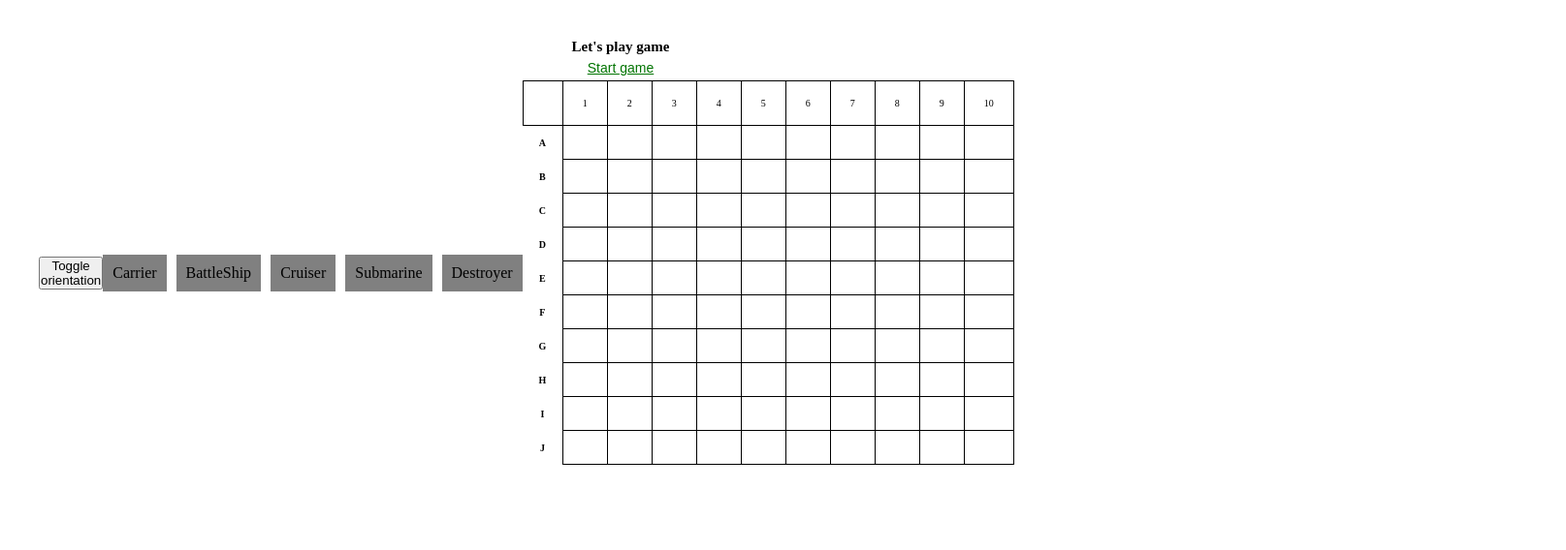
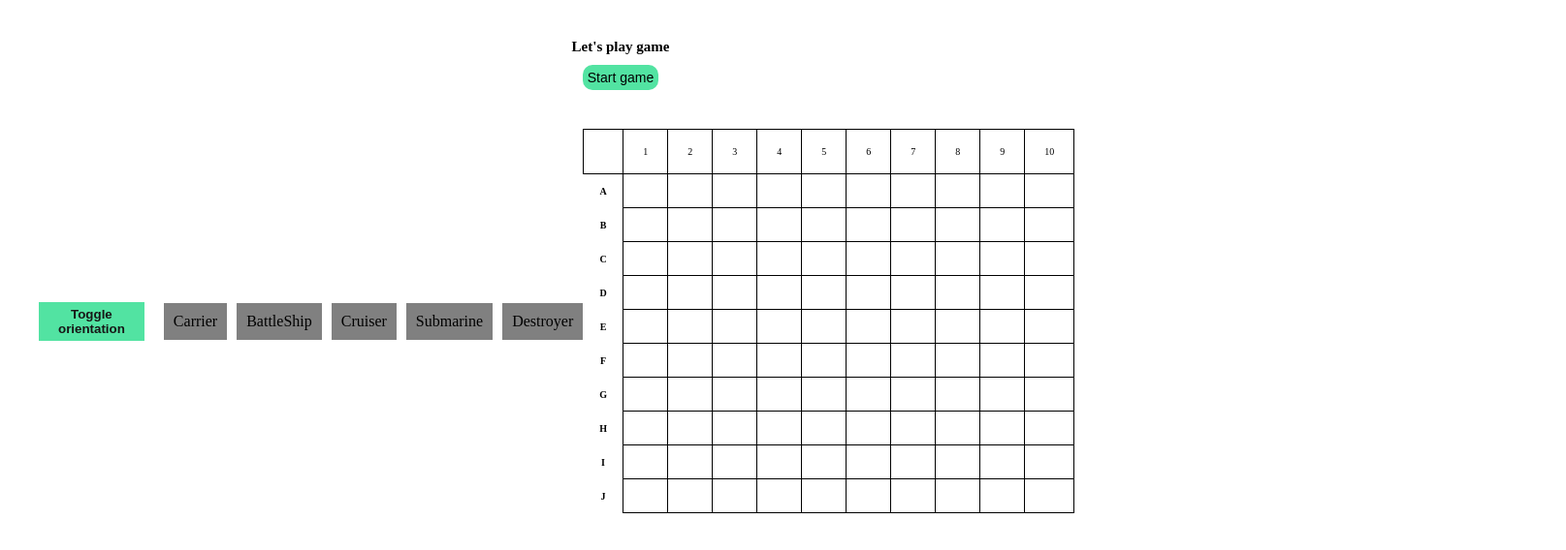
Before and after one commit to Olayinka-2/BattleShip, a website built with webpack: page src/template.html in a window 1280 px wide. Both pictures are taken after a click on the button "Player vs Player". Shown: the whole page at 97% size, 1615 px wide, since content can reach past the window. Built offline with nearby package versions, Linux system fonts and the light colour scheme.

Commit message:
fix: remove code that interrupts starting process

```diff
--- a/src/battleDisplay.js
+++ b/src/battleDisplay.js
@@ -55,6 +55,7 @@ function startPlaying() {
   document.querySelector(".automated-player").style.visibility = 'visible';
   enableAllCells();
   document.querySelector("#startGame").style.display = "none";
+  document.querySelector("#toggle-orientation").style.visibility = "hidden";
   document.querySelector("#playerTurn").innerText = "Player 1's turn";
 }
 
@@ -164,37 +165,40 @@ function createAndAppendTable(parentSelector, playerId) {
 }
 
 function createTable(playerId) {
-  const table = document.createElement('table');
-  const tbody = document.createElement('tbody');
+  const table = document.createElement('table'); // Create the table element
+  const tbody = document.createElement('tbody'); // Create the table body
 
+  // Create the header row for column numbers
   const headerRow = document.createElement('tr');
-  headerRow.appendChild(document.createElement('td'));
+  headerRow.appendChild(document.createElement('td')); // Empty corner cell
   for (let i = 1; i <= 10; i++) {
     const cell = document.createElement('td');
-    cell.textContent = i;
+    cell.textContent = i; // Column number
     headerRow.appendChild(cell);
   }
-  table.appendChild(headerRow);
+  table.appendChild(headerRow); // Append header row to the table
 
-  const rows = 'ABCDEFGHIJ';
+  const rows = 'ABCDEFGHIJ'; // Define row labels (A to J)
   rows.split('').forEach((row, i) => {
-    const rowElement = document.createElement('tr');
-    const rowHeader = document.createElement('th');
+    const rowElement = document.createElement('tr'); // Create a row
+    const rowHeader = document.createElement('th'); // Row header cell
     rowHeader.scope = 'row';
-    rowHeader.textContent = row;
-    rowElement.appendChild(rowHeader);
+    rowHeader.textContent = row; // Set row label (A, B, C, etc.)
+    rowElement.appendChild(rowHeader); // Add row label to the row
 
     for (let j = 1; j <= 10; j++) {
-      const cell = document.createElement('td');
-      cell.id = `${playerId}-${row}${j}`;
-      rowElement.appendChild(cell);
+      const cell = document.createElement('td'); // Create a table cell
+      cell.id = `${playerId}-${row}${j}`; // Assign unique ID to the cell
+      rowElement.appendChild(cell); // Add cell to the row
     }
-    tbody.appendChild(rowElement);
+
+    tbody.appendChild(rowElement); // Append row to the table body
   });
 
-  table.appendChild(tbody);
-  addDragAndDrop();
-  return table;
+  table.appendChild(tbody); // Append the body to the table
+
+  addDragAndDrop(); // Enable drag-and-drop functionality
+  return table; // Return the complete table
 }
 
 function isGameOver(player) {
@@ -234,10 +238,6 @@ function dropShip(event) {
 
   orientation = document.querySelector(`#${targetID}`).dataset.orientation;
 
-  // if (!isValidPlacement(coord, orientation, length)) {
-  //   return; // Prevent invalid placement
-  // }
-
   let placed = player1.board.placeShip(coord, orientation, targetID);
   if(placed) {
     colors(coord, orientation, length, targetID, 'P1');
@@ -246,9 +246,6 @@ function dropShip(event) {
     lastPlacedTableCell = targetCell; // Update the reference
     player1.board.printGameBoard();
   }
-  // colors(coord, orientation, length, targetID, 'P1');
-
-  // Apply colors and update state
 }
 
 
--- a/src/battleScript.js
+++ b/src/battleScript.js
@@ -88,45 +88,6 @@ class GameBoard {
       };
    }
 
-   // placeShip(coordinates, orientation, shipType) {
-   //    let ship =this.#getShipType(shipType);
-   //    if(!ship) return false;
-
-   //    let {row, col} = this.#parseCoordinates(coordinates);
-
-   //    if(
-   //       (orientation === 'horizontal' && col + ship.length > 10) ||
-   //       (orientation === 'vertical' && row + ship.length > 10)
-   //    ) {
-   //       return false;
-   //    }
-
-   //    // let targetArray = this.board[row];
-
-   //    for(let i = 0; i < Number(ship.length); i++) {
-   //       const targetRow = orientation === 'horizontal' ? row : row + i;
-   //       const targetCol = orientation === 'horizontal' ? col + i : col;
-
-   //       if(this.board[targetRow] && this.board[targetRow][targetCol] !== null) {
-   //          console.log('Space occupied already');
-   //          return false;;
-   //       }
-   //    }
-
-   //       for(let i = 0; i < ship.length; i++) {
-   //          if(orientation == 'horizontal') {
-   //             console.log(this.board[row][col + i]);
-   //             console.log(row);
-   //             console.log(col);
-   //             this.board[row][col + i] = ship.name.slice(0, 2);
-   //          } else if(orientation == 'vertical') {
-   //             this.board[row + i][col] = ship.name.slice(0, 2);
-   //          }
-   //       }
-   //       this.ships.push(ship);
-   //       return true;
-   // }
-
    placeShip(coordinates, orientation, shipType) {
       const ship = this.#getShipType(shipType);
       if (!ship) return false;
@@ -140,7 +101,7 @@ class GameBoard {
       }
 
       if (row < 0 || row >= this.board.length || col < 0 || col >= this.board[0].length) {
-         console.error("Invalid coordinates provided. Ship placement out of bounds.");
+         // alert("Invalid coordinates provided. Ship placement out of bounds.");
          return false;
        }
 
@@ -167,7 +128,6 @@ class GameBoard {
 
    isAllSunk() {
       const allSunk = this.ships.every(ship => ship.isSunk());
-      console.log("All ships sunk:", allSunk);
       return allSunk;
    }
 
@@ -178,13 +138,11 @@ class GameBoard {
       let targetBox = this.board[row][col] ;
 
       if (targetBox === 'H' || targetBox === 'X') {
-         console.log("Already attacked this cell.");
          return;
       }
 
       if (targetBox === null) {
          this.board[row][col] = 'X';
-         console.log("Miss! No ship at this location.");
          return;
       }
 
@@ -192,39 +150,34 @@ class GameBoard {
 
          if(targetShip) {
             targetShip.hit();
-            console.log('hit');
             this.board[row][col] = 'H';
-            if(targetShip.isSunk()) {
-               console.log(`${targetShip.name} is sunk!`);
-            }
          } else {
-            console.error("Error: Could not find a ship for this attack.");
             return;
          }
    }
 
-    // Pretty print function
    printGameBoard() {
-      const rows = 'ABCDEFGHIJ';  // Rows labeled A-J
-      const columns = Array.from({ length: 10 }, (_, i) => i + 1); // Columns labeled 0-9
+      const rows = 'ABCDEFGHIJ'; // Rows labeled A-J
+      const columns = Array.from({ length: 10 }, (_, i) => i + 1); // Columns labeled 1-10
 
-      // Create header row
-      let boardString = '   ' + columns.map(col => col.toString().padStart(2, ' ')).join(' ') + '\n';
+      // Create header with column numbers outside the board
+      let boardString = '     ' + columns.map(col => col.toString().padStart(2, ' ')).join(' ') + '\n';
 
       // Loop through each row to build the board display
       for (let i = 0; i < rows.length; i++) {
-         const rowLabel = rows[i];
-         let rowString = rowLabel + ' |';  // Row label
+          const rowLabel = rows[i]; // Row label (e.g., A, B, C...)
+          let rowString = `${rowLabel}   `; // Align row label outside the board
 
-         for (let j = 0; j < columns.length; j++) {
-            const cell = this.board[i][j];
-            rowString += ` ${cell ? cell : '.'} |`;  // Show ship or empty cell
-         }
-         boardString += rowString + '\n';  // Add row to the board string
+          for (let j = 0; j < columns.length; j++) {
+              const cell = this.board[i][j];
+              rowString += ` ${cell ? cell : '.'} `; // Add cell content (ships or empty cells)
+          }
+
+          boardString += rowString + '\n'; // Add the row to the board string
       }
 
-      console.log(boardString);  // Print the board to the console
-   }
+      console.log(boardString);
+  }
 }
 
 export {Player, GameBoard};
--- a/src/style.css
+++ b/src/style.css
@@ -77,13 +77,15 @@ h2 {
 }
 
 #startGame {
-   background-color: transparent;
-   text-decoration: underline;
+   display: block;
    font-size: 1.4rem;
    padding: .5rem;
    border: none;
-   color: #007400;
+   background-color: #52e3a2;
+   color: black;
+   border-radius: 1rem;
    cursor: pointer;
+   margin: 1rem auto 4rem;
 }
 
 .main-player {
@@ -142,3 +144,18 @@ thead td {
 .ship.vertical {
    transform: rotate(90deg);
 }
+
+#toggle-orientation {
+   padding: .5rem 2rem;
+   background: #52e3a2;
+   color: rgb(23, 22, 22);
+   border: none;
+   font-weight: bold;
+   margin-right: 2rem;
+   cursor: pointer;
+   transition: transform .3s ease-in-out;
+}
+
+#toggle-orientation:active{
+   transform: scale(1.1);
+}
--- a/src/template.html
+++ b/src/template.html
@@ -25,7 +25,8 @@
    <main style="display: none;">
       <div class="content-container">
 
-         <h2 id = "playerTurn">Let's play game <button id = "startGame">Start game</button></h2>
+         <h2 id = "playerTurn">Let's play game</h2>
+         <button id = "startGame">Start game</button>
 
          <div class="content-innerContainer">
             <button id="toggle-orientation">Toggle orientation</button>
@@ -47,7 +48,7 @@
          </div>
       </div>
 
-      <!-- <button id="startGame">Start Game</button> -->
+      <!-- <button id="Game">Play again</button> -->
    </main>
 </body>
 </html>
```
